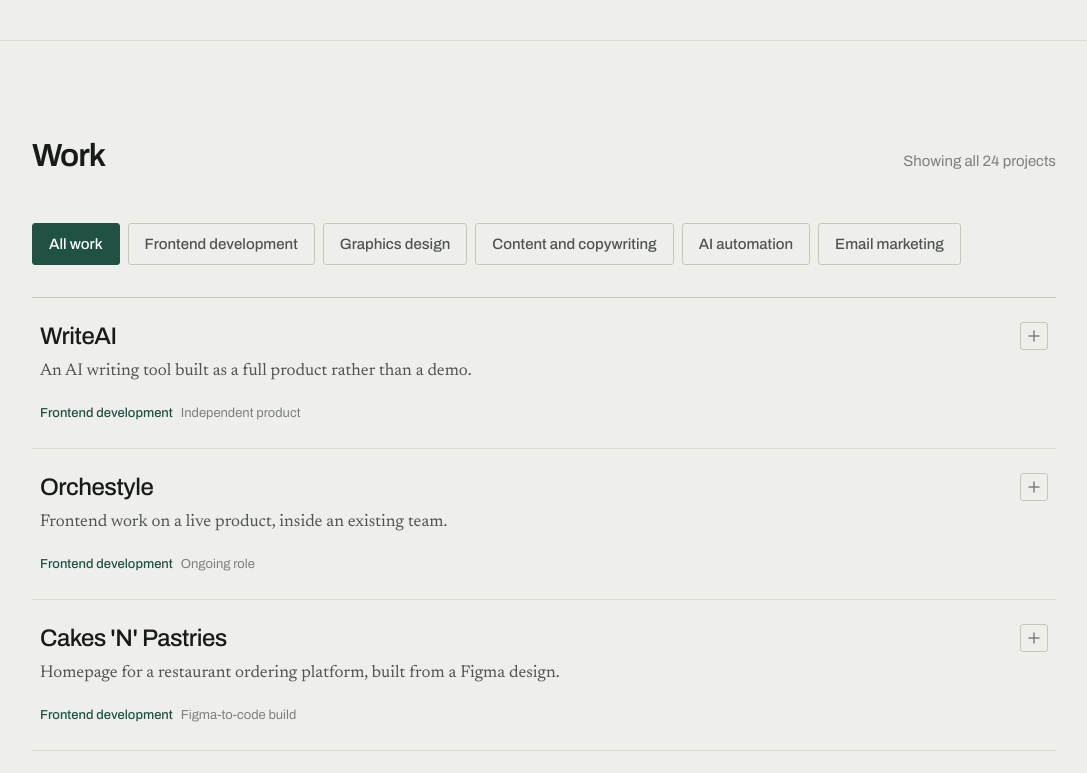
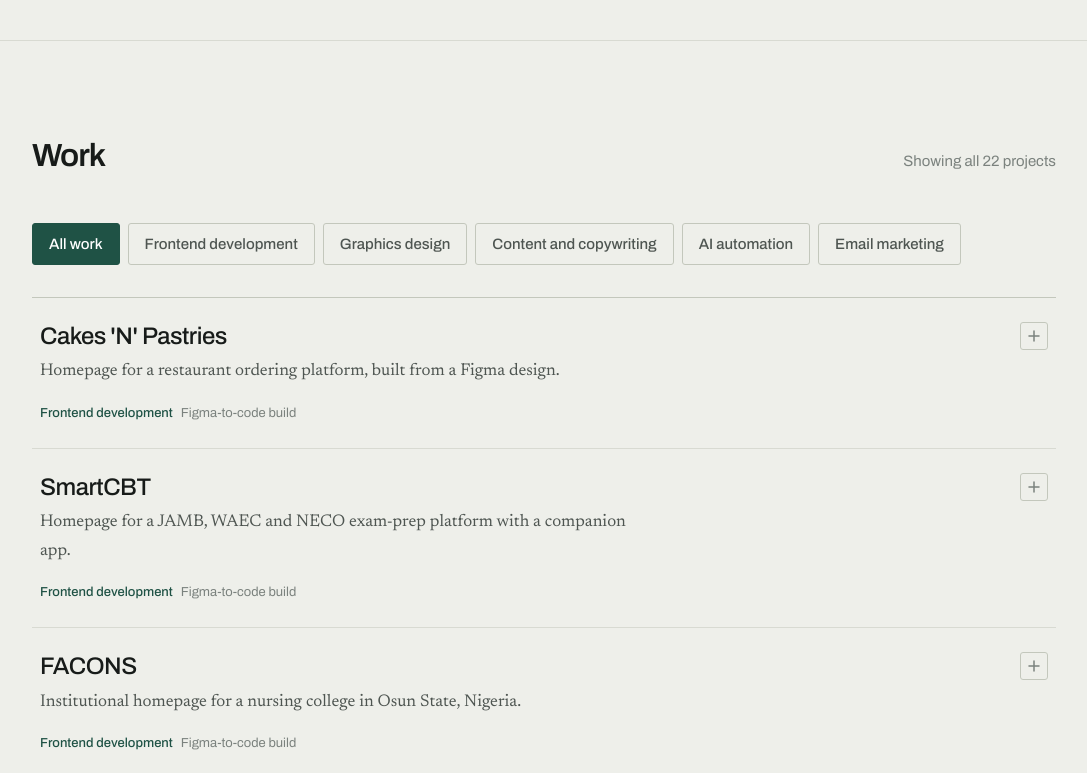
Before and after one commit to valerian0871/portfolio, a React (Vite) app: page / in a window 1280 px wide. Shown: the part 1389-2162 px from the top of the page, without its empty margins (96-1183 px from the left). Built offline with nearby package versions, Linux system fonts and the light colour scheme.

Commit message:
Remove WriteAI and Orchestyle projects from the projects list for cleanup and focus on current offerings

```diff
--- a/src/data/projects.ts
+++ b/src/data/projects.ts
@@ -7,26 +7,6 @@
  * add an `images` array. See the "Adding pictures" part of the guide.
  */
 export const projects: Project[] = [
-  {
-    slug: 'writeai',
-    title: 'WriteAI',
-    practice: 'frontend',
-    kind: 'Independent product',
-    summary: 'An AI writing tool built as a full product rather than a demo.',
-    detail:
-      'Next.js front end with authentication, subscription billing and a shared component library. Built specifically to find where an AI product gets difficult: session state, usage limits and the payment edge cases that never appear in a tutorial.',
-    tools: ['Next.js', 'React', 'Supabase', 'Clerk', 'Stripe', 'shadcn/ui'],
-  },
-  {
-    slug: 'orchestyle',
-    title: 'Orchestyle',
-    practice: 'frontend',
-    kind: 'Ongoing role',
-    summary: 'Frontend work on a live product, inside an existing team.',
-    detail:
-      'Iterative interface improvements shipped against an established codebase and design direction, working to the team review process rather than around it.',
-    tools: ['React', 'JavaScript', 'Tailwind CSS'],
-  },
   {
     slug: 'cakes-n-pastries',
     title: "Cakes 'N' Pastries",
```
